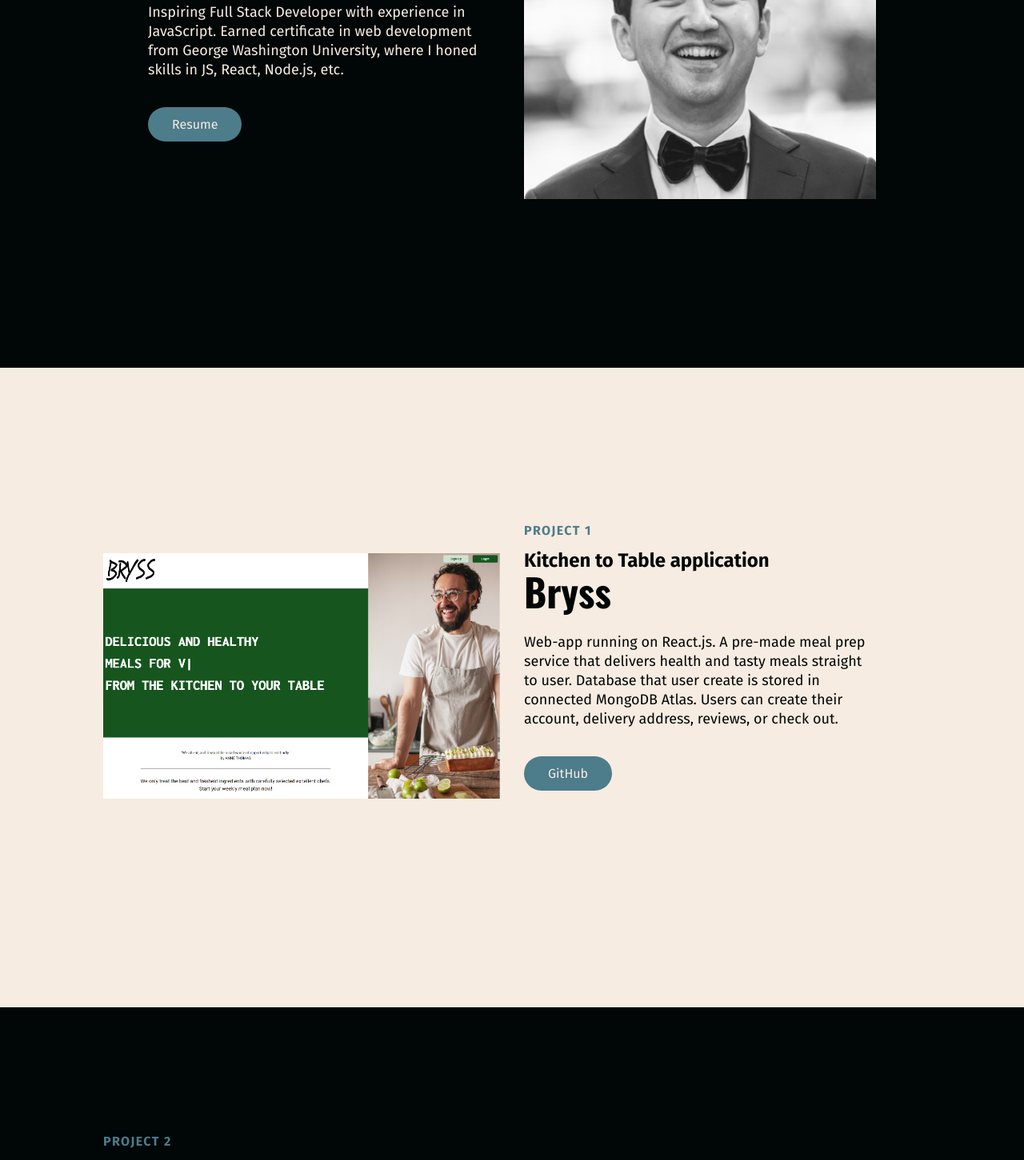
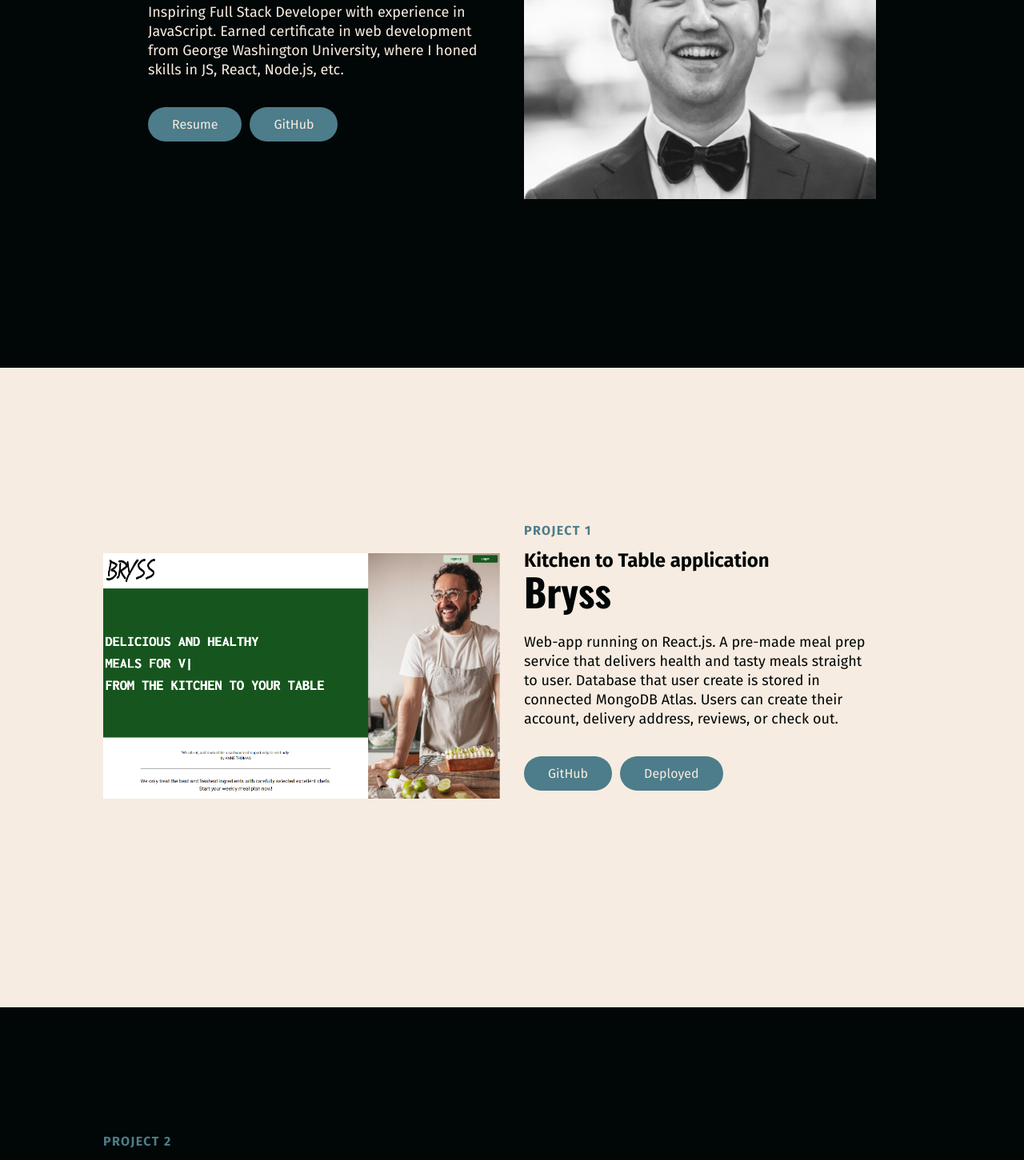
Before and after one commit to yoowook1207/sung_w_yoo.portfolio, a React (Create React App) app: page / in a window 1280 px wide. Shown: the part 1140-2591 px from the top of the page at 80% size. Built offline with nearby package versions, Linux system fonts and the light colour scheme.

Commit message:
deployed page button added

```diff
--- a/src/components/InfoSection/Data.js
+++ b/src/components/InfoSection/Data.js
@@ -14,7 +14,9 @@ export const aboutMe = {
     dark: true,
     primary: true,
     darkText: false,
-    linkURL: 'https://bit.ly/3wG1G7g'
+    linkURL: 'https://bit.ly/3wG1G7g',
+    deployedURL: 'https://github.com/yoowook1207/SungWook_Yoo-Portfolio',
+    button2Label: 'GitHub'
 };
 
 export const homeObjOne = {
@@ -33,7 +35,9 @@ export const homeObjOne = {
     dark: true,
     primary: true,
     darkText: true,
-    linkURL: 'https://bit.ly/3wG1G7g'
+    linkURL: 'https://github.com/RyanRobCodes/BRYSS-Meals',
+    deployedURL: 'https://bryss-meals.herokuapp.com/',
+    button2Label: 'Deployed'
 }
 
 export const homeObjTwo = {
@@ -51,7 +55,10 @@ export const homeObjTwo = {
     alt: 'NEWS!FY Homepage',
     dark: true,
     primary: true,
-    darkText: false
+    darkText: false,
+    linkURL: 'https://github.com/yoowook1207/Newsify',
+    deployedURL: 'https://yoowook1207.github.io/Newsify/',
+    button2Label: 'Deployed'
 };
 
 export const homeObjThree = {
@@ -60,14 +67,17 @@ export const homeObjThree = {
     lightText: false,
     lightTextDesc: true,
     topLine: 'Project 3',
-    headline2: 'Sung Wook and Semi',
-    headline: 'Wedding Invitation',
-    description: 'I designed my own wedding invitation. Using React.js and ',
+    headline2: 'Wedding Invitation',
+    headline: 'Sung Wook and Semi',
+    description: 'I designed my own wedding invitation. Using React.js and MailJS API. It is mobile friendly, but also responsive to desktop.',
     buttonLabel: 'GitHub',
     imgStart: true,
     img: require('../../assets/images/wedding.jpg'),
     alt: 'Example of Wedding Invitation',
     dark: true,
     primary: true,
-    darkText: true
+    darkText: true,
+    linkURL: 'https://github.com/yoowook1207/wedding-invitation',
+    deployedURL: '',
+    button2Label: 'Deployed'
 }
--- a/src/components/InfoSection/InfoElements.js
+++ b/src/components/InfoSection/InfoElements.js
@@ -93,6 +93,7 @@ export const Subtitle = styled.p`
 export const LinkWrap = styled.div`
     display: flex;
     justify-content: flex-start;
+    gap: 10px;
 `
 
 export const ImgWrap = styled.div`
--- a/src/components/InfoSection/index.js
+++ b/src/components/InfoSection/index.js
@@ -15,7 +15,7 @@ import {
     Img,
     Heading2} from './InfoElements'
 
-const InfoSection = ({lightBg, id, imgStart, topLine, lightText,headline2, headline, darkText, description, buttonLabel, img, alt, primary, dark, dark2, linkURL}) => {
+const InfoSection = ({lightBg, id, imgStart, topLine, lightText,headline2, headline, darkText, description, buttonLabel, img, alt, primary, dark, dark2, linkURL, deployedURL, button2Label }) => {
   return (
     <>
      <InfoContainer lightBg={lightBg} id={id}>
@@ -38,6 +38,17 @@ const InfoSection = ({lightBg, id, imgStart, topLine, lightText,headline2, headl
                         dark={dark ? 1 : 0}
                         dark2={dark2 ? 1: 0}
                         >{buttonLabel}</Button>
+
+                        <Button
+                        href = {deployedURL}
+                        target="_blank"
+                        rel="noreferrer"
+                        spy={true}
+                        exact="true"
+                        primary={primary ? 1 : 0}
+                        dark={dark ? 1 : 0}
+                        dark2={dark2 ? 1: 0}
+                        >{button2Label}</Button>
                     </LinkWrap>
                  </TextWrapper>
                  </Column1>
--- a/src/components/Navbar/index.js
+++ b/src/components/Navbar/index.js
@@ -38,7 +38,7 @@ const Navbar = ({toggle}) => {
         <IconContext.Provider value={{ color:'#fff'}}>
             <Nav scrollNav={scrollNav}>
                 <NavbarContainer>
-                    <NavLogo to='/' onClick={toggleHome}> SUNGWOOK YOO</NavLogo>
+                    <NavLogo to='/' onClick={toggleHome}> SUNG WOOK YOO</NavLogo>
                     <MobileIcon onClick={toggle}>
                         <FaBars />
                     </MobileIcon>
```
